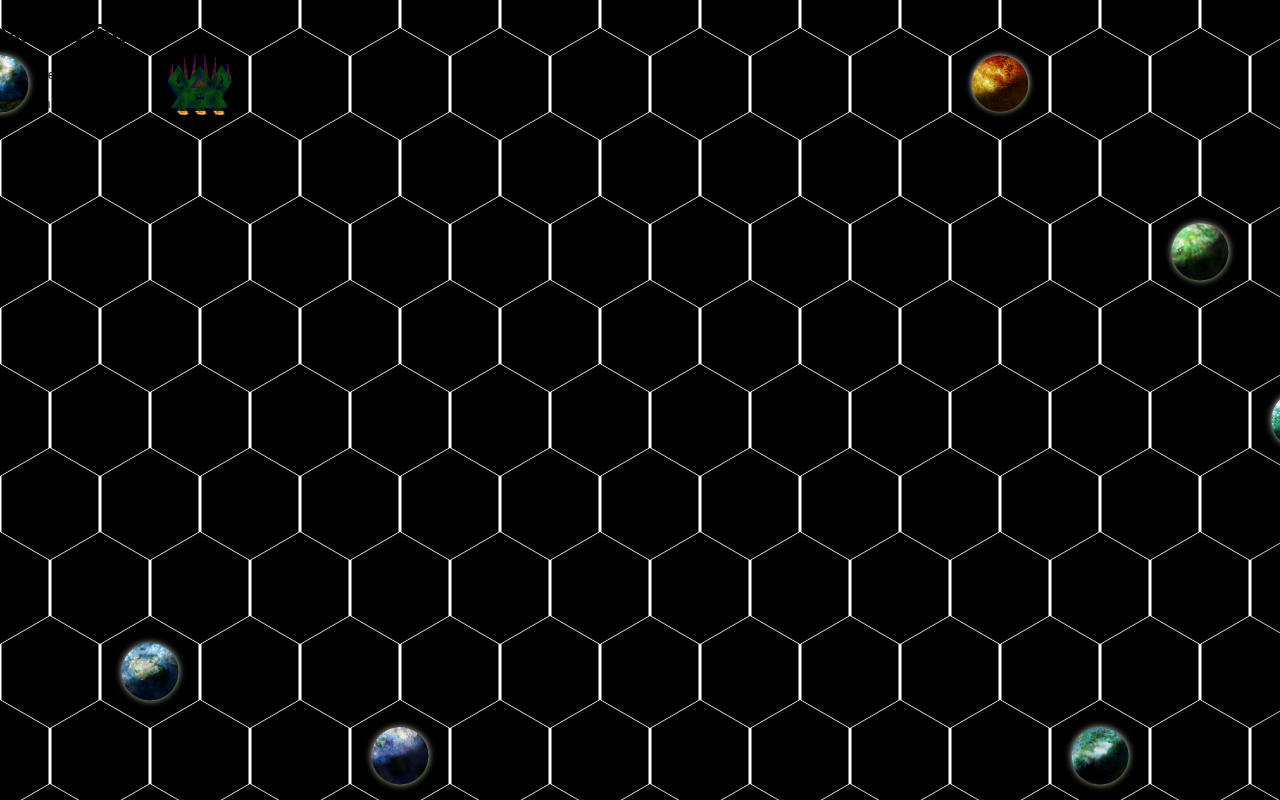
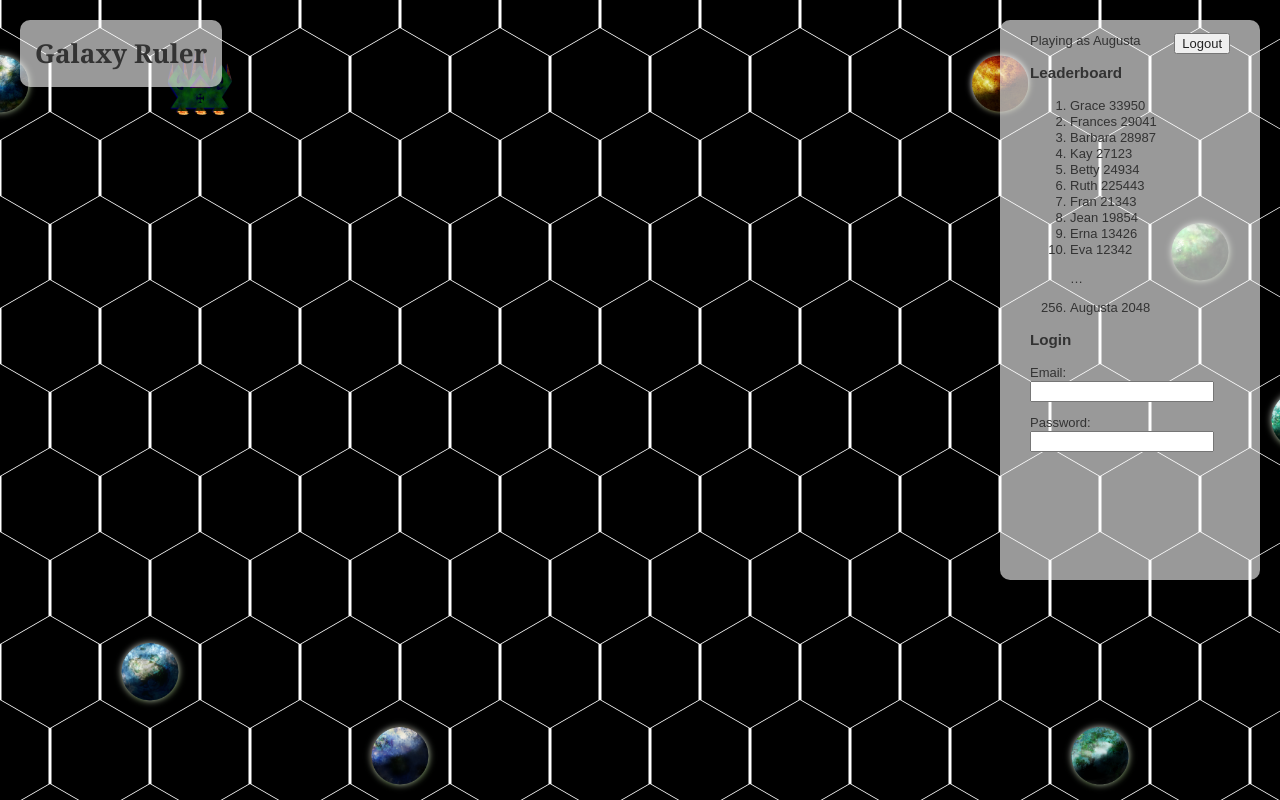
Before and after one commit to ctborg/umber-hulk, a website: page public/index.html in a window 1280 px wide. Drawn offline with nearby package versions, Linux system fonts and the light colour scheme.

Commit message:
style header, leaderboard, login

```diff
--- a/public/hulk.css
+++ b/public/hulk.css
@@ -8,3 +8,37 @@
 	top: 0px;
 	left: 0px;
 }
+
+header{
+	-moz-border-radius: 10px;
+	-webkit-border-radius: 10px;
+	border-radius: 10px;
+	background-color: rgba(255,255,255,.6);
+	position:absolute;
+	top: 20px;
+	left: 20px;
+   padding: 0px 15px;
+}
+h1{
+	font-family: Georgia;
+	font-size: 2em;
+	color: #333;
+}
+aside{
+	-moz-border-radius: 10px;
+	-webkit-border-radius: 10px;
+	border-radius: 10px;
+	background-color: rgba(255,255,255,.6);
+	position: absolute;
+	top: 20px;
+	right: 20px;
+	padding: 0px 30px;
+	height: 70%;
+	width: 200px;
+	overflow: auto;
+	color: #333;
+}
+
+.logout{
+	float: right;
+}
--- a/public/index.html
+++ b/public/index.html
@@ -78,15 +78,39 @@
     	<img src="images/ship30.png" id="ship30" class="ship" />
     </div>
   <div id="container">
+    <canvas width="800" height="400" data-paper-resize="true" id="canvas"></canvas>
     <header>
 		<h1>Galaxy Ruler</h1>
     </header>
     <div id="main" role="main">
-		<canvas width="800" height="400" data-paper-resize="true" id="canvas"></canvas>
     </div>
     <aside>
-    	<p>Put leaderboard here</p>
-    	<p>Put login here</p>
+        <div id="identity">
+            <button class="logout">Logout</button>
+            <p>Playing as <span id="user">Augusta</span></p>
+        </div>
+        <div>
+            <h3>Leaderboard</h3>
+            <!-- demo names drawn from http://blogs.oracle.com/katysblog/entry/famous_women_in_computer_science -->
+                <ol id="leaderboard">
+                <li><span class="player">Grace</span> <span class="score">33950</span></li>
+                <li><span class="player">Frances</span> <span class="score">29041</span></li>
+                <li><span class="player">Barbara</span> <span class="score">28987</span></li>
+                <li><span class="player">Kay</span> <span class="score">27123</span></li>
+                <li><span class="player">Betty</span> <span class="score">24934</span></li>
+                <li><span class="player">Ruth</span> <span class="score">225443</span></li>
+                <li><span class="player">Fran</span> <span class="score">21343</span></li>
+                <li><span class="player">Jean</span> <span class="score">19854</span></li>
+                <li><span class="player">Erna</span> <span class="score">13426</span></li>
+                <li><span class="player">Eva</span> <span class="score">12342</span></li>
+                <p>&hellip;</p>
+                <li value="256"><span class="player you">Augusta</span> <span class="score">2048</span></li>
+            </ol>
+        <div class="login">
+            <h3>Login</h3>
+            <p><label for="login_email">Email:</label> <input name="login_email" id="login_email" /></p>
+            <p></label for="login_password">Password:</label> <input name="login_password" id="login_password" /></p>
+        </div>
     </aside>
     <footer>
 
```
